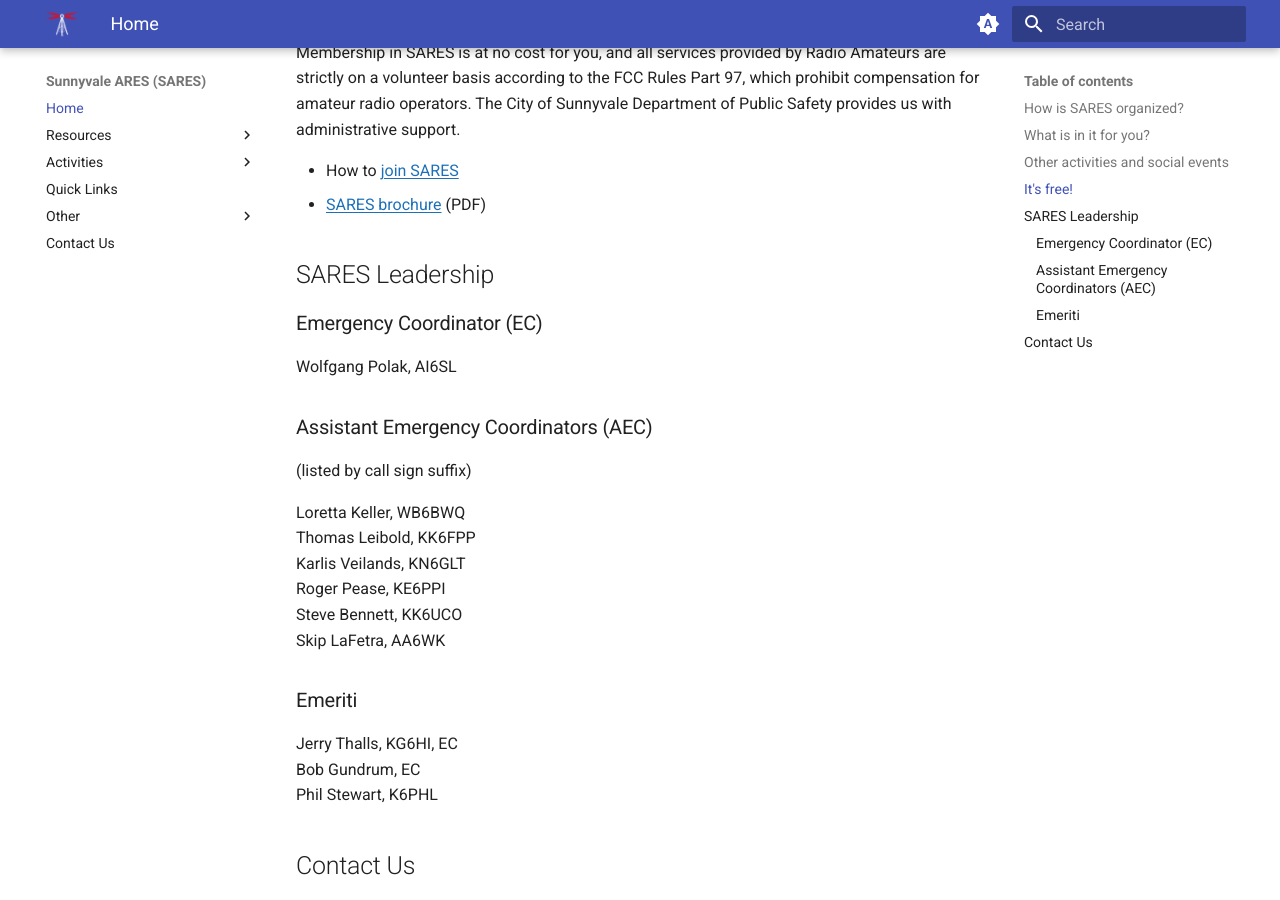
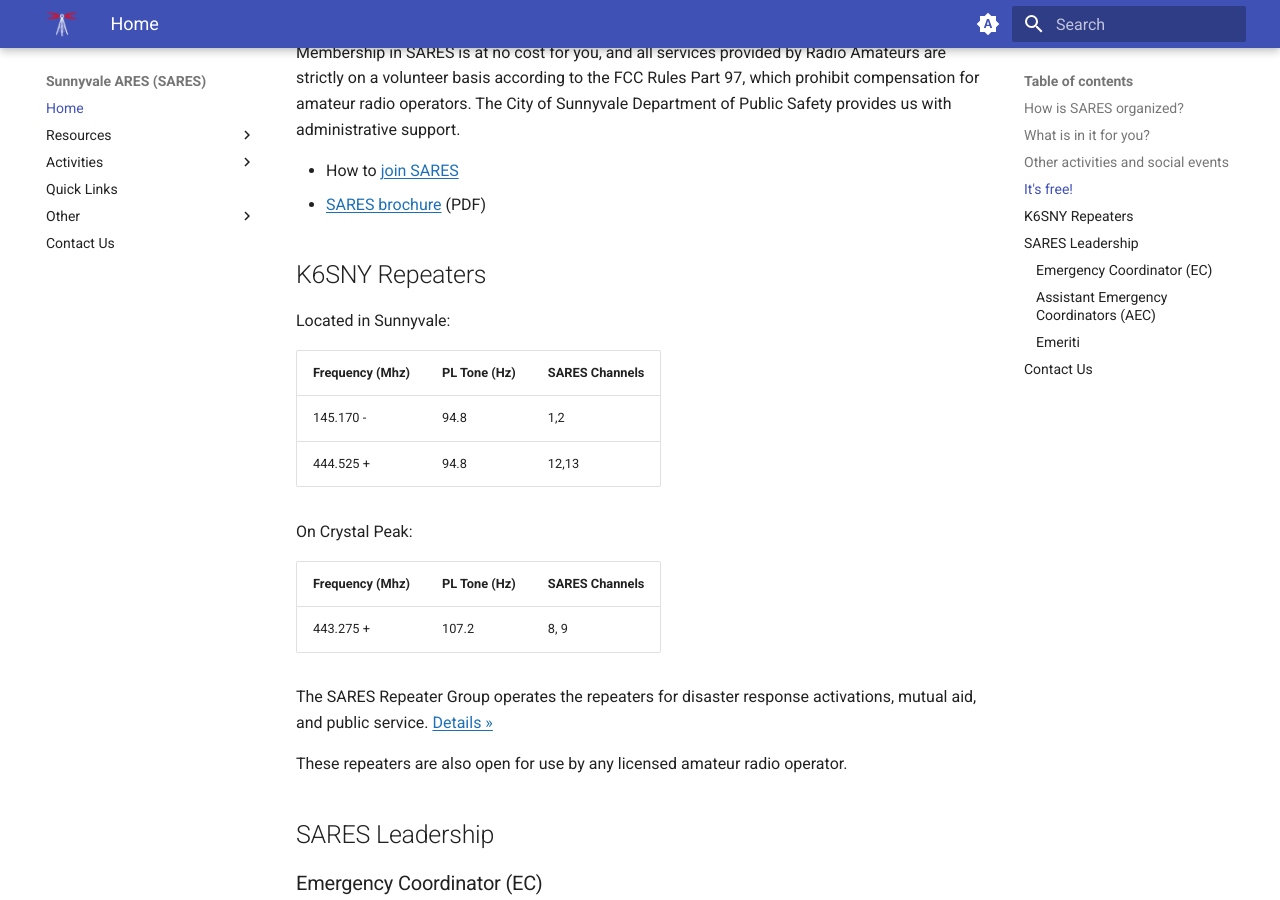
Before and after one commit to saresrg/www-k6sny-org, an MkDocs documentation site: the page built from docs/index.md, in a window 1280 px wide and 900 px high, scrolled down 1224 px. Built offline with MkDocs 1.6.1 and Material for MkDocs 9.7.7, drawn with Linux system fonts in a browser that asks for light colours.

Commit message:
Add repeater info to home page

```diff
--- a/docs/index.md
+++ b/docs/index.md
@@ -25,6 +25,25 @@ Membership in SARES is at no cost for you, and all services provided by Radio Am
 
 -   How to [ join SARES](join-sares.md)
 -   [SARES brochure](SARES_Brochure.pdf) (PDF)
+
+## K6SNY Repeaters
+
+Located in Sunnyvale:
+
+| Frequency (Mhz) | PL Tone (Hz) | SARES Channels |
+| --------------- | ------------ | -------------- |
+| 145.170 -       | 94.8         | 1,2            |
+| 444.525 +       | 94.8         | 12,13          |
+
+On Crystal Peak:
+
+| Frequency (Mhz) | PL Tone (Hz) | SARES Channels |
+| --------------- | ------------ | -------------- |
+| 443.275 +       | 107.2        | 8, 9           |
+
+The SARES Repeater Group operates the repeaters for disaster response activations, mutual aid, and public service. [Details&nbsp;&raquo;](saresrg/index.md)
+
+These repeaters are also open for use by any licensed amateur radio operator.
 
 ## SARES Leadership
 
```
